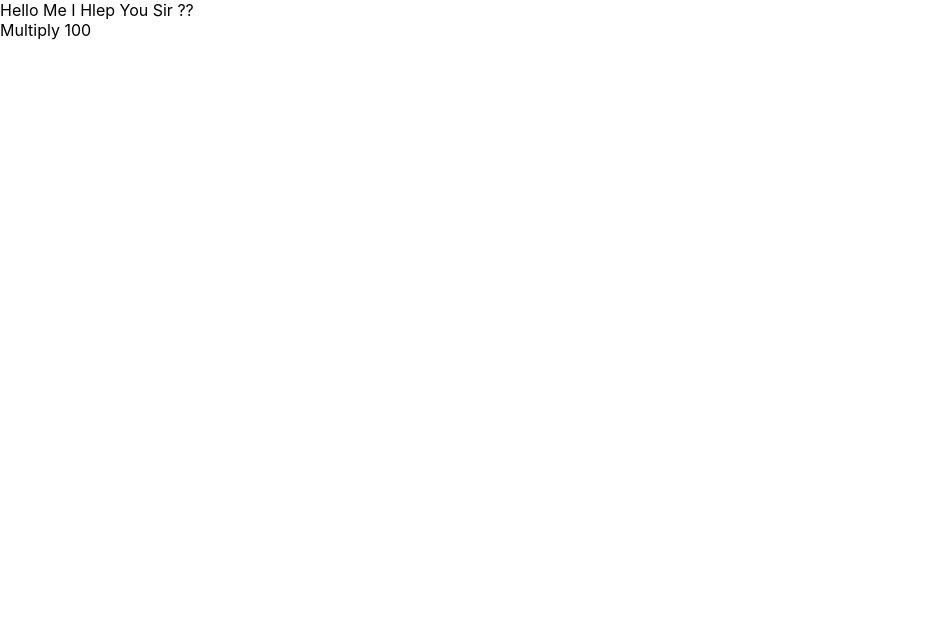
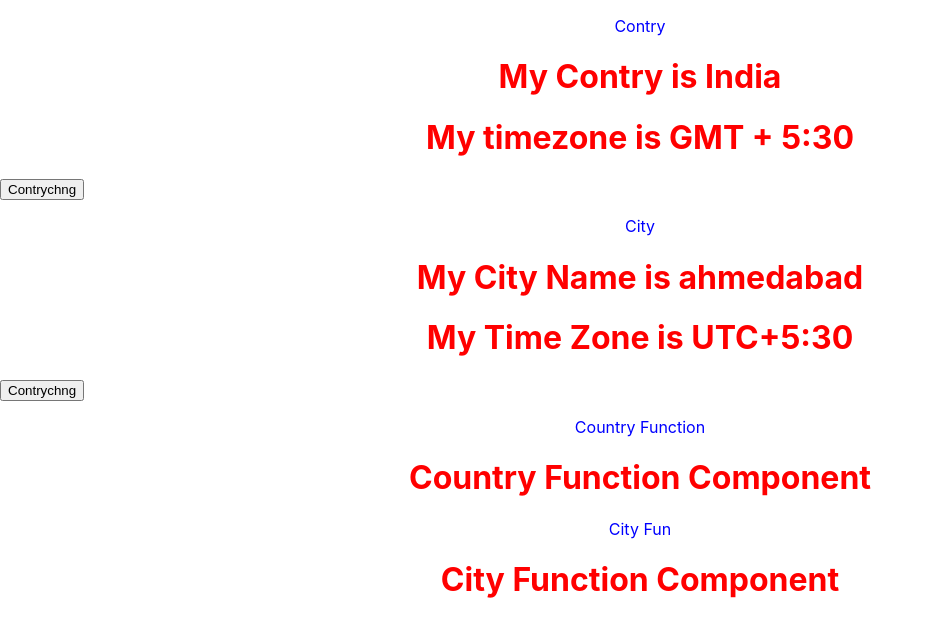
Before and after one commit to DivyeshBhakhar021/fristreact, a React (Create React App) app: page / in a window 1280 px wide. Shown: the top 636 px of the page, without its empty margins (0-933 px from the left). Built offline with nearby package versions, Linux system fonts and the light colour scheme.

Commit message:
29-2-2024_city_contry

```diff
--- a/src/App.css
+++ b/src/App.css
@@ -24,6 +24,16 @@
   color: rgb(165, 34, 34);
 }
 
+p{
+  color: blue;
+  text-align: center;
+}
+
+h1{
+  color: red;
+  text-align: center;
+}
+
 .App-link {
   color: #61dafb;
 }
--- a/src/App.js
+++ b/src/App.js
@@ -1,10 +1,19 @@
 
 import './App.css';
-import  Component  from './componet/componet';
+import Contry from "./user/components/Contry";
+import City from './user/components/City';
+import ContryFun from './user/ContryFun';
+import CityFun from './user/components/CityFun';
 
 function App() {
   return (
-    <Component></Component>
+    <>
+      <Contry />
+      <City />
+      <ContryFun />
+      <CityFun />
+    </>
+
   );
 }
 export default App;
--- a/src/componet/componet.js
+++ /dev/null
@@ -1,16 +0,0 @@
-import React, { Component } from 'react';
-
-class App extends Component {
-  a = "Me I Hlep You Sir ??";
-  b = 10 * 10;
-  render() {
-    return (
-      <div>
-        Hello  {this.a}<br></br>
-        Multiply {this.b}
-      </div>
-    );
-  }
-}
-
-export default App;
--- /dev/null
+++ b/src/user/ContryFun.js
@@ -0,0 +1,12 @@
+import React from 'react';
+
+const ContryFun = () => {
+    return (
+        <>
+        <p>Country Function</p>
+            <h1>Country Function Component</h1>
+        </>
+    );
+};
+
+export default ContryFun;
--- /dev/null
+++ b/src/user/components/City.js
@@ -0,0 +1,32 @@
+import React, { Component } from 'react'
+
+export default class City extends Component {
+
+    constructor(props) {
+        super(props);
+
+        this.state = {
+            city: 'ahmedabad',
+            timezone: 'UTC+5:30'
+        }
+    }
+
+    citychnag = () =>{
+        console.log("abc");
+        this.setState ({
+            city: "mumbai",
+            timezone: "Uc+5:"
+          })
+    }
+
+  render() {
+    return (
+      <>
+      <p>City</p>
+      <h1>My City Name is {this.state.city}</h1>
+      <h1>My Time Zone is {this.state.timezone} </h1>
+      <button onClick={this.citychnag}>Contrychng</button>
+      </>
+    )
+  }
+}
--- /dev/null
+++ b/src/user/components/CityFun.js
@@ -0,0 +1,12 @@
+import React from 'react';
+
+const CityFun = () => {
+    return (
+        <>
+        <p>City Fun</p>
+           <h1>City Function Component</h1>
+        </>
+    );
+};
+
+export default CityFun;
--- /dev/null
+++ b/src/user/components/Contry.js
@@ -0,0 +1,34 @@
+import React, { Component } from 'react'
+
+export default class Contry extends Component {
+
+  constructor(props) {
+    super(props);
+
+    this.state = {
+      name: "India",
+      timezone: "GMT + 5:30"
+    }
+  }
+
+  Contrychng = () => {
+  console.log("abc");
+    this.setState ({
+      name: "USA",
+      timezone: "GMT -8"
+    })
+  }
+
+
+  render() {
+    return (
+      <>
+      <p>Contry</p>
+      <h1>My Contry is {this.state.name}</h1>
+      <h1>My timezone is {this.state.timezone} </h1>
+      <button onClick={this.Contrychng}>Contrychng</button>
+      </>
+
+    )
+  }
+}
```
